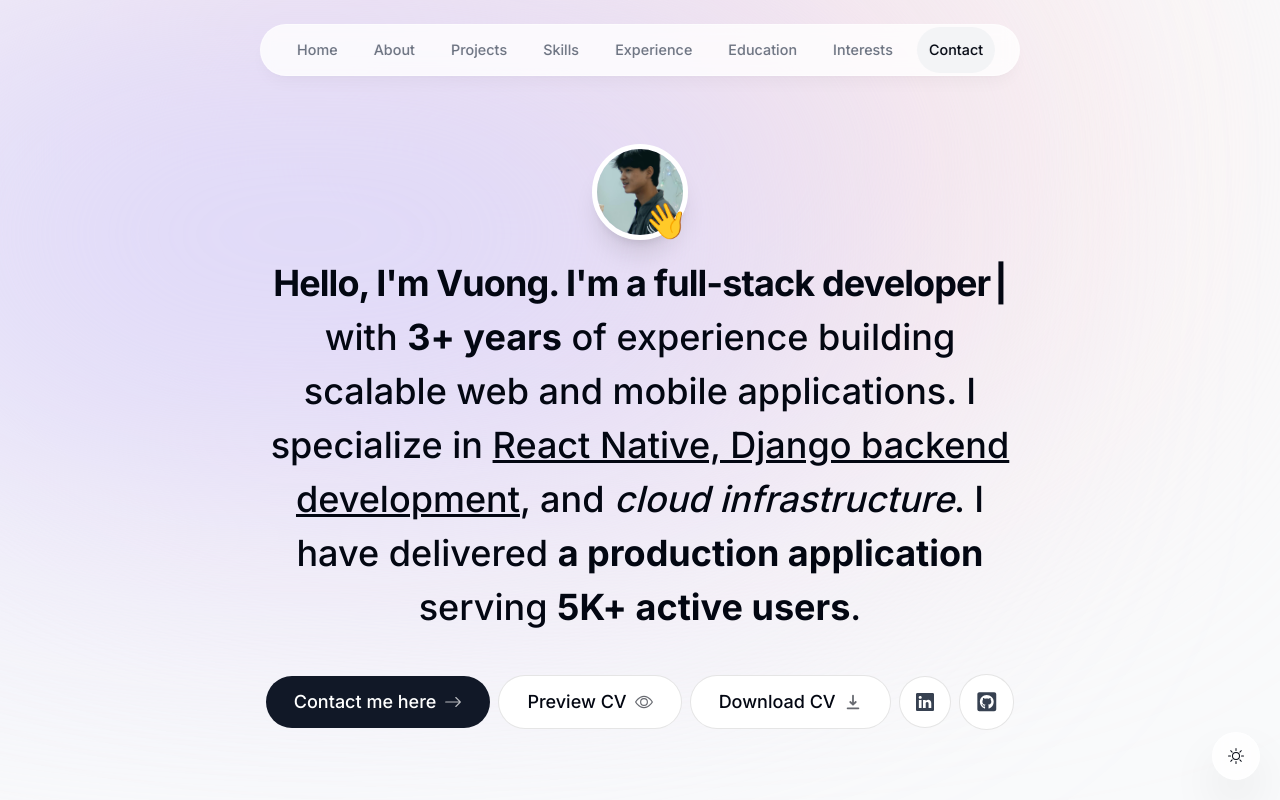
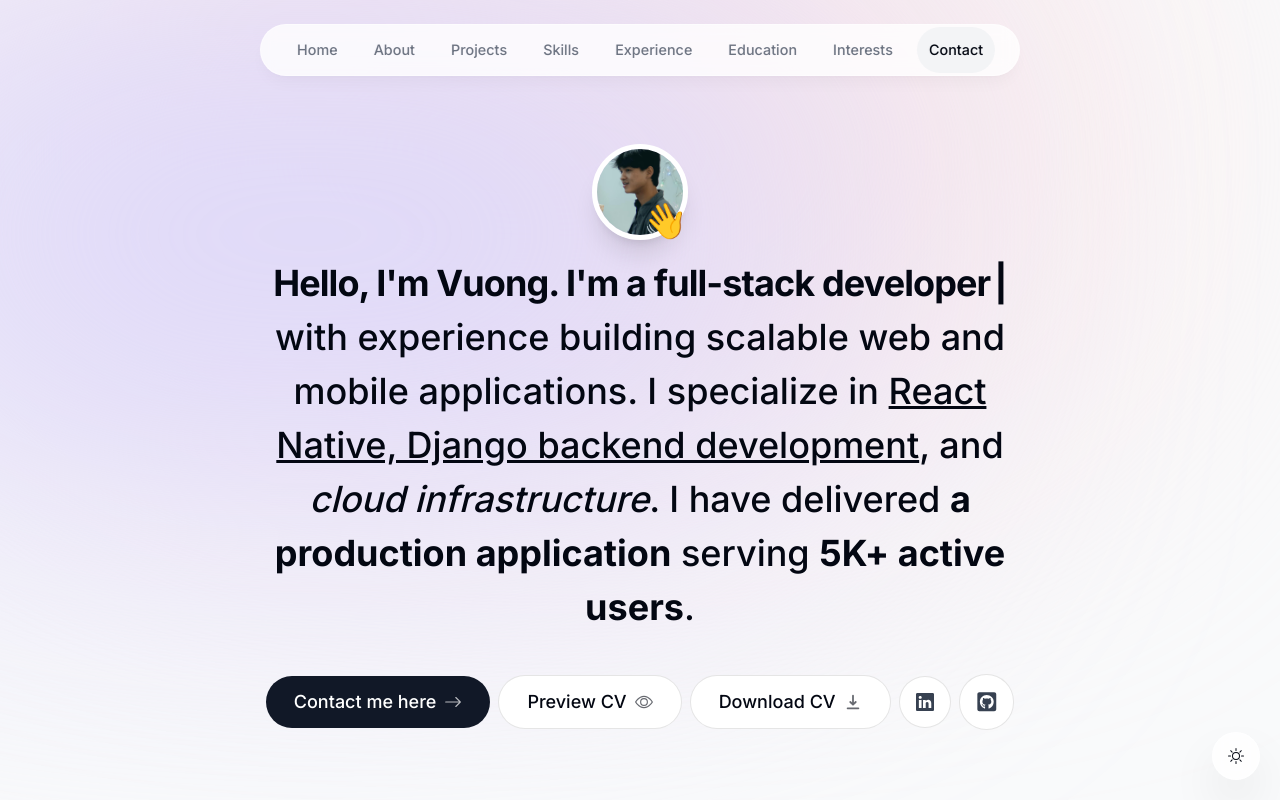
Before and after one commit to nguyenvuong1309/portfolio, a Next.js app: page / in a window 1280 px wide. Shown: the top 800 px of the page. Built offline with nearby package versions, Linux system fonts and the light colour scheme.

Commit message:
chore: update CV

```diff
--- a/components/intro.tsx
+++ b/components/intro.tsx
@@ -80,8 +80,8 @@ export default function Intro() {
           />
         </div>
         <div>
-          with <span className="font-bold">3+ years</span> of experience
-          building scalable web and mobile applications. I specialize in{" "}
+          with experience building scalable web and mobile applications. I
+          specialize in{" "}
           <span className="underline">
             React Native, Django backend development
           </span>
```
Also changed, not shown: 2 other files (tests, documents, lock files or other folders).
